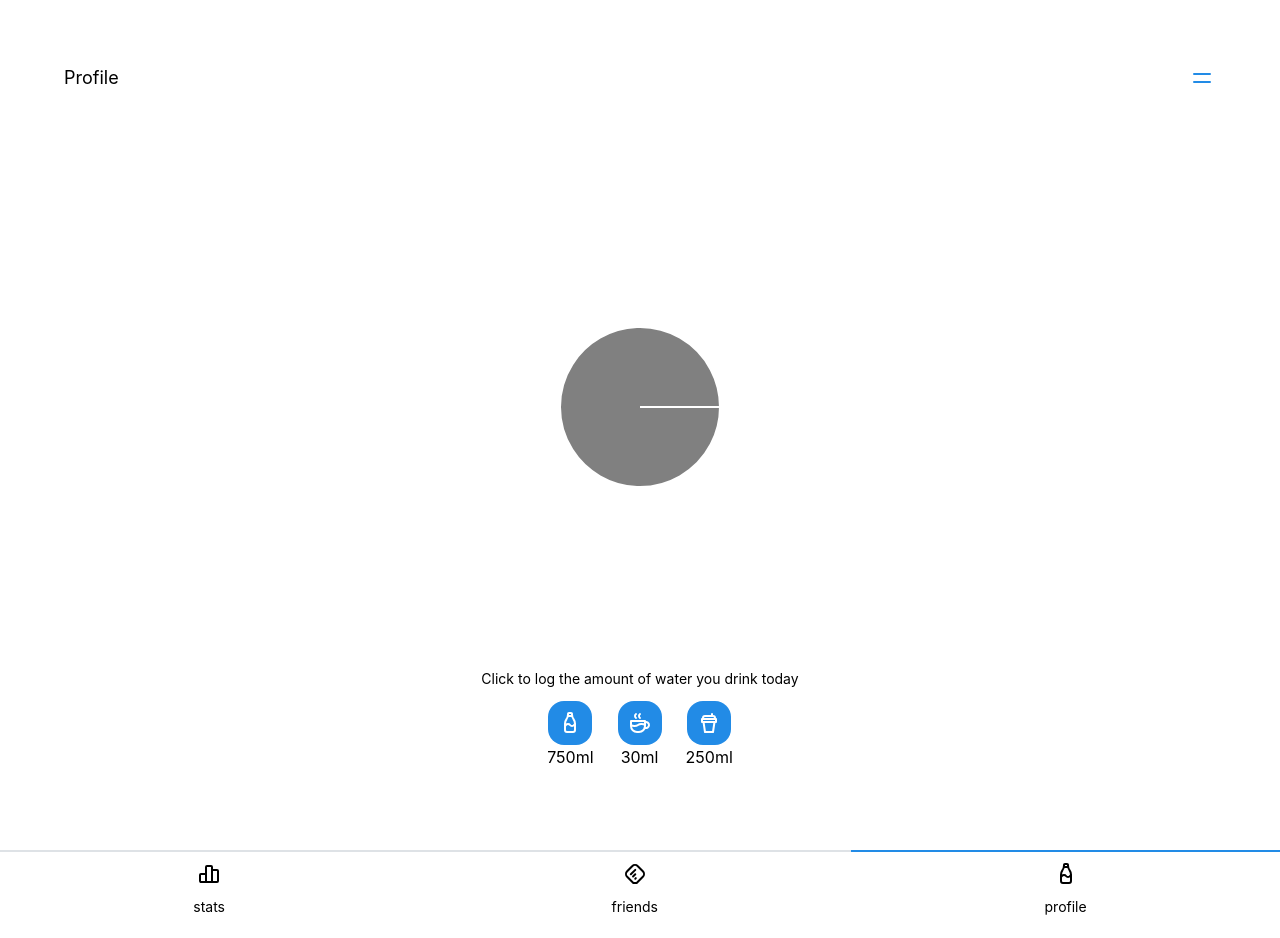
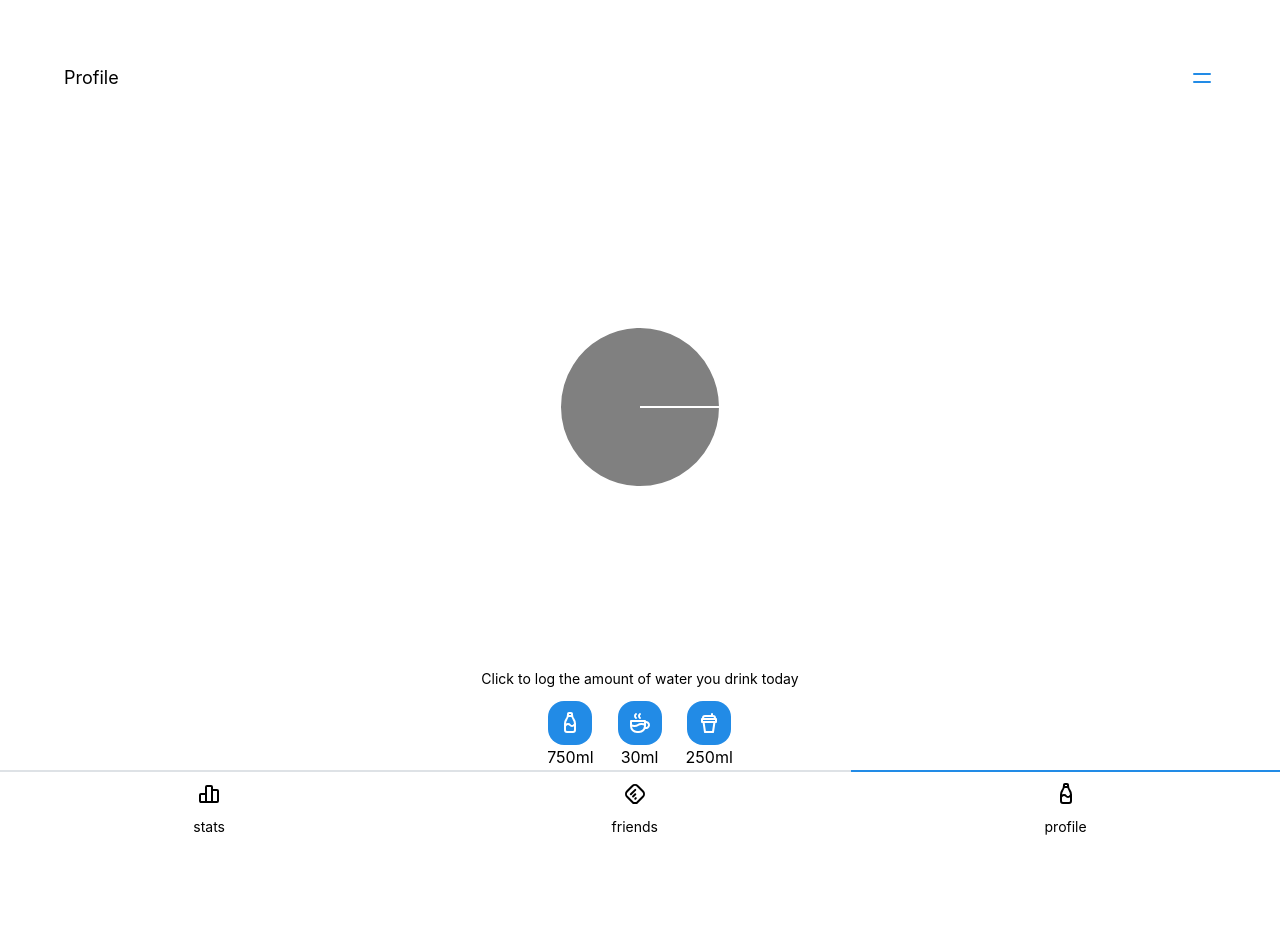
Before and after one commit to Kovler10/drinking-buddy, a React (Vite) app in the folder apps/ui/: page /profile in a window 1280 px wide. After the commit the page ends 858 px from the top, so only its background shows below. Built offline with nearby package versions, Linux system fonts and the light colour scheme.

Commit message:
fixed styling

```diff
--- a/apps/ui/src/pages/page.tsx
+++ b/apps/ui/src/pages/page.tsx
@@ -23,6 +23,7 @@ const Page: React.FC = () => {
           padding: 0,
           height: '100vh',
           flexDirection: 'column',
+          justifyContent: 'space-between',
         },
       }}
     >
--- a/apps/ui/src/pages/profile/profile.tsx
+++ b/apps/ui/src/pages/profile/profile.tsx
@@ -26,7 +26,7 @@ const Profile: React.FC = () => {
   );
 
   return (
-    <Flex direction={'column'} mb={'80px'}>
+    <Flex direction={'column'}>
       <PageHeader title="Profile" />
 
       <PieChart
```
